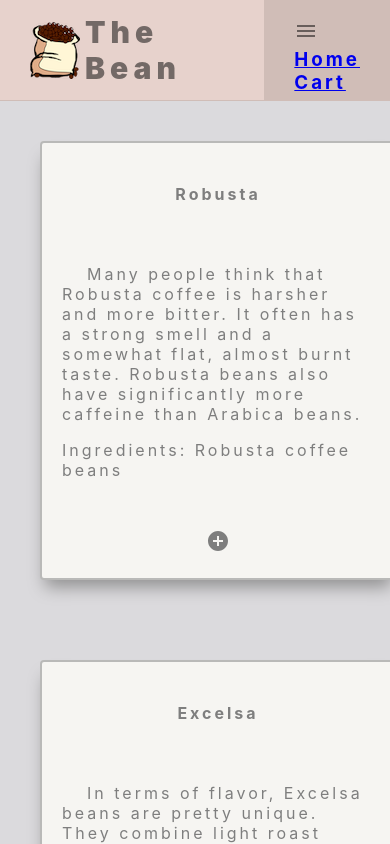
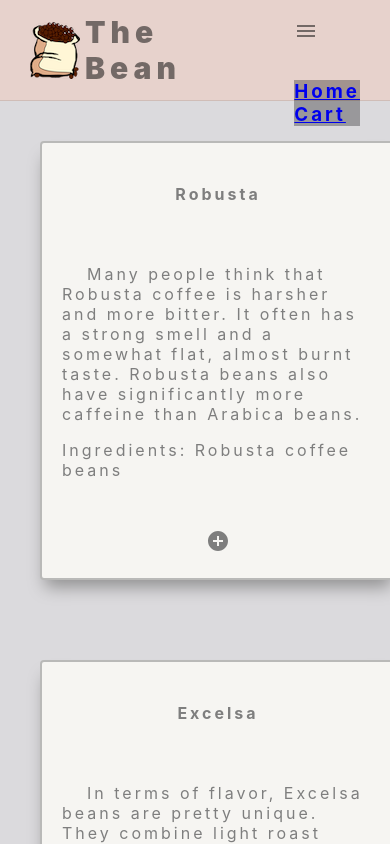
Before and after one commit to tatmil-99/The-Bean, a React (Create React App) app: page / in a window 390 px wide. Both pictures are taken after a click on the element 348 px from the left and 33 px from the top of the page. Shown: the top 844 px of the page. Built offline with nearby package versions, Linux system fonts and the light colour scheme.

Commit message:
adds background color to hamburger links

```diff
--- a/src/components/Hamburger.js
+++ b/src/components/Hamburger.js
@@ -14,8 +14,10 @@ const Hamburger = () => {
   return (
     <HamburgerMenu>
       <h3 onClick={toggleHamburger}><MenuIcon />
-        {hamburgerOpen ? <div><Link to="/">Home</Link></div> : null}
-        {hamburgerOpen ? <div><Link to="/cart">Cart</Link></div> : null}
+        <HamburgerLinks>
+          {hamburgerOpen ? <div><Link to="/">Home</Link></div> : null}
+          {hamburgerOpen ? <div><Link to="/cart">Cart</Link></div> : null}
+        </HamburgerLinks>
       </h3>
     </HamburgerMenu>
   );
@@ -23,7 +25,7 @@ const Hamburger = () => {
 
 // STYLING
 const HamburgerMenu = styled.div`
-  background-color: rgba(0, 0, 0, 0.1);
+  /* background-color: rgba(0, 0, 0, 0.1); */
   padding: 0px 30px;
   margin: 0;
   height: 100px;
@@ -37,4 +39,11 @@ const HamburgerMenu = styled.div`
     display: none;
   }
 `;
+
+const HamburgerLinks = styled.div`
+  background-color: rgba(0, 0, 0, 0.3);
+  margin-top: 32px;
+
+`;
+
 export default Hamburger;
```
